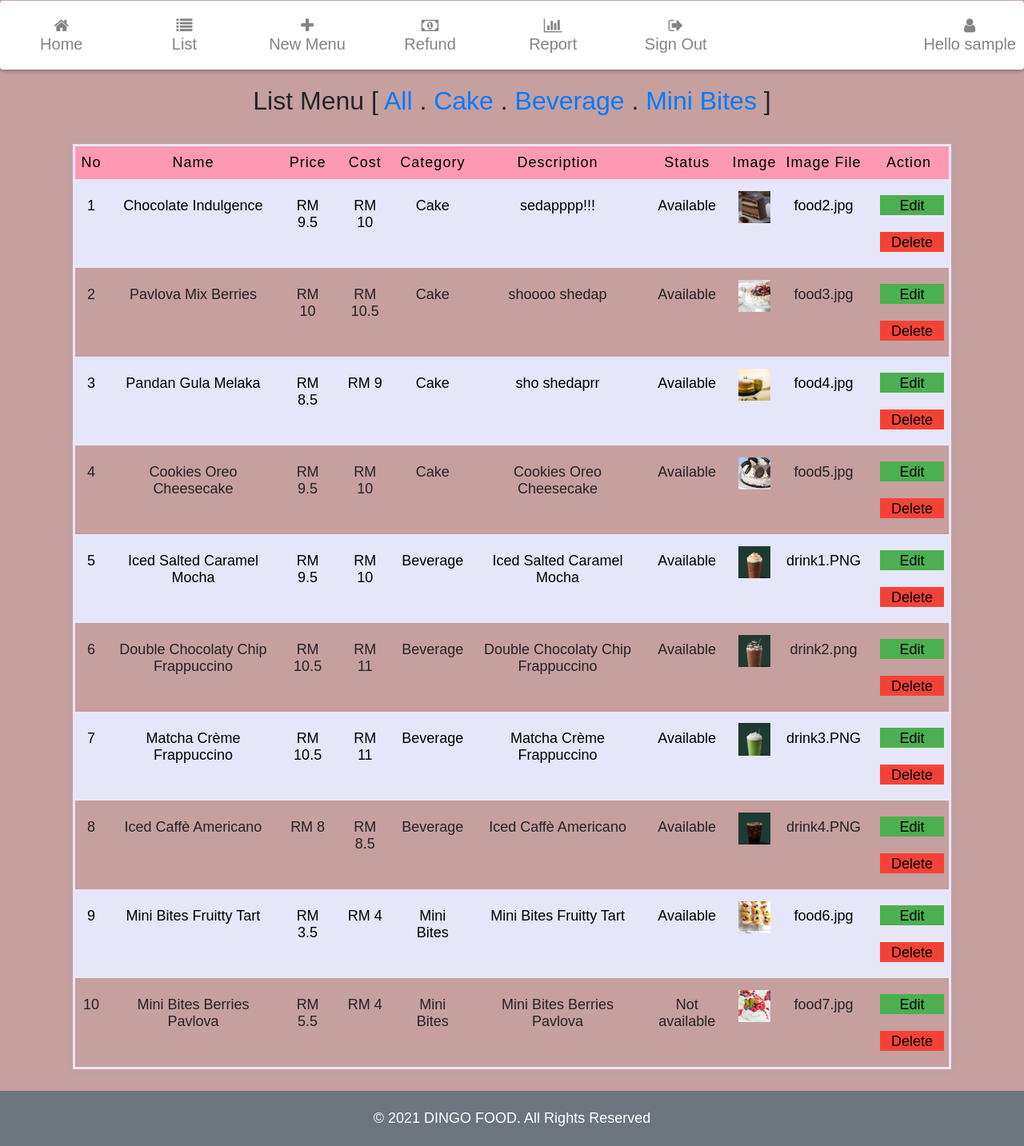
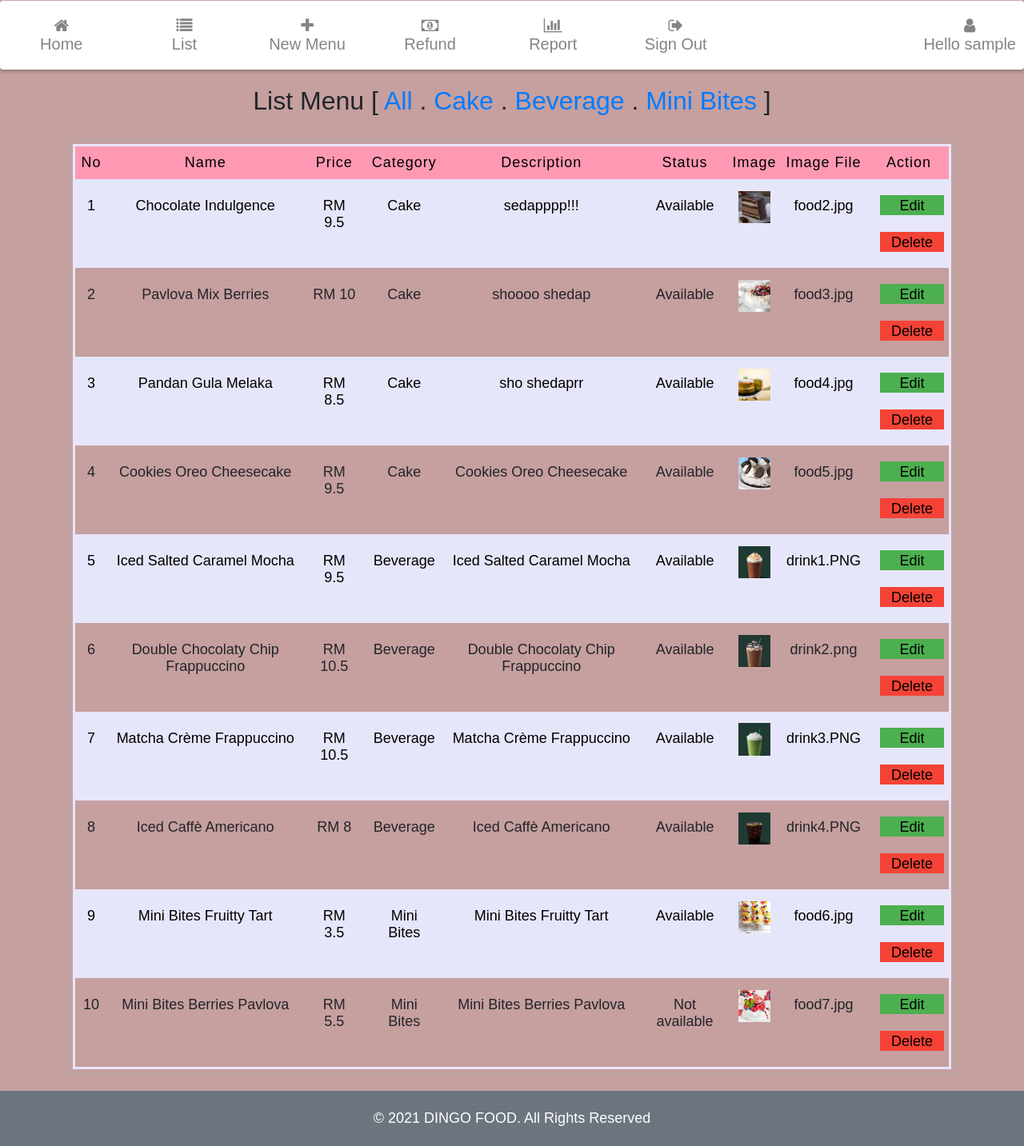
Before and after one commit to kavinraj19/dingofood, a PHP site: page /ApplicationLayer/ManageMenuInterface/listMenu.php in a window 1280 px wide. Shown: the part 399-1832 px from the top of the page at 80% size. Run offline with PHP 8.4, Linux system fonts and the light colour scheme; the visitor is signed in with stand-in values (Sample User, id 1); data comes from the database, SQL or seed files in the repository; tables that the repository leaves empty or names only in its code hold one stand-in row (values such as "Sample post"); some libraries are stand-ins or nearby versions.

Commit message:
remove the attribute of Cost in table of listMenu in for admin

```diff
--- a/ApplicationLayer/ManageMenuInterface/listMenu.php
+++ b/ApplicationLayer/ManageMenuInterface/listMenu.php
@@ -342,7 +342,7 @@ $sno = $row + 1;
         <th class="solid"><a>No</a></th>
         <th class="solid"><a>Name</a></th>
         <th class="solid"><a>Price</a></th>
-        <th class="solid"><a>Cost</a></th>
+
         <th class="solid"><a>Category</a></th>
         <th class="solid"><a>Description</a></th>
         <th class="solid"><a>Status</a></th>
@@ -358,7 +358,7 @@ $sno = $row + 1;
         <td class="solid"><?php echo $sno; ?></td>
         <td class="solid"><?php echo $row['menu_name']; ?></td>
         <td class="solid">RM <?php echo $row['menu_price']; ?></td>
-        <td class="solid">RM <?php echo $row['cost']; ?></td>
+
         <td class="solid"><?php echo $row['menu_category']; ?></td>
         <td class="solid"><?php echo $row['menu_description']; ?></td>
         <td class="solid"><?php echo $row['menu_status']; ?></td>
```
